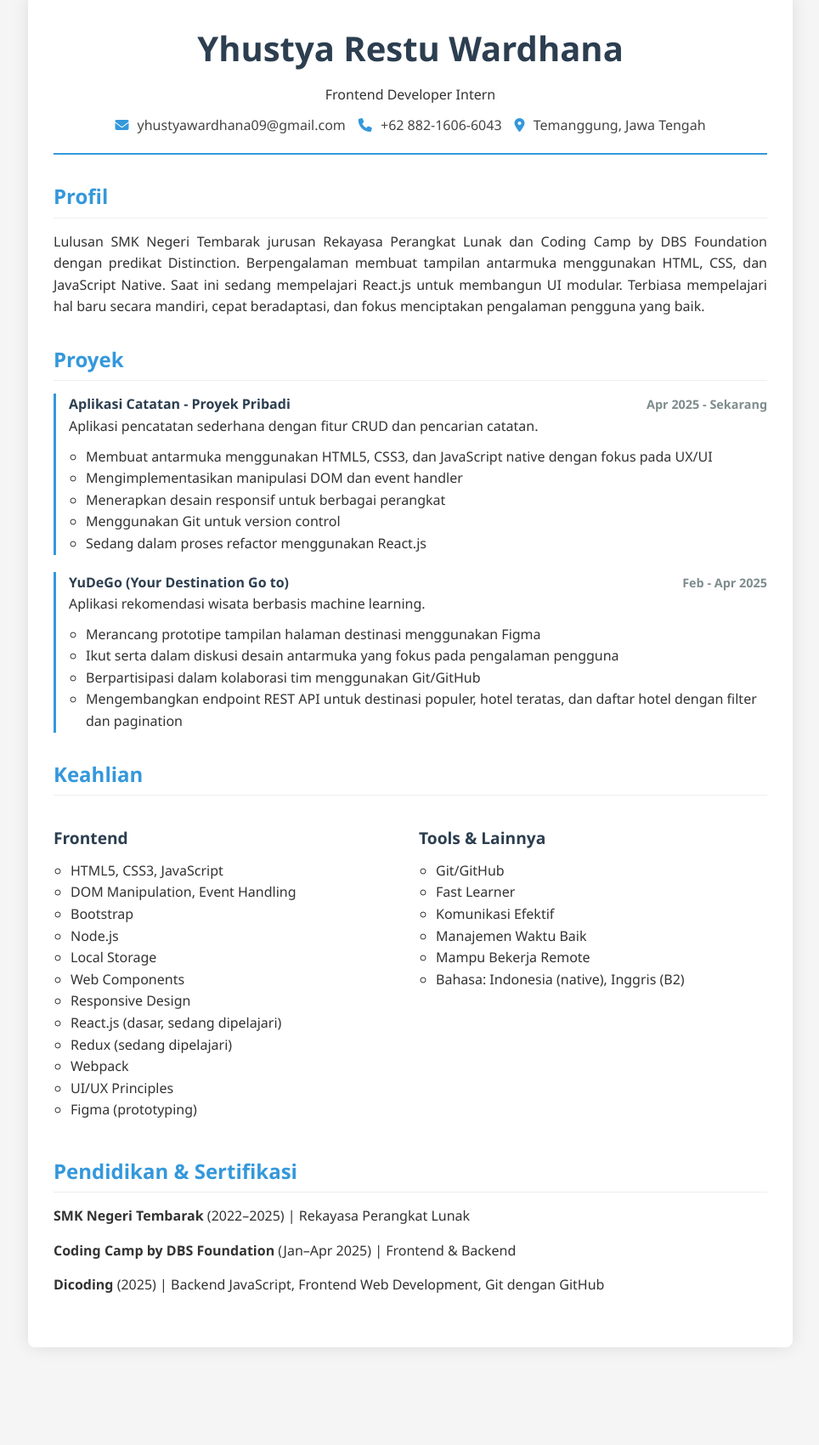
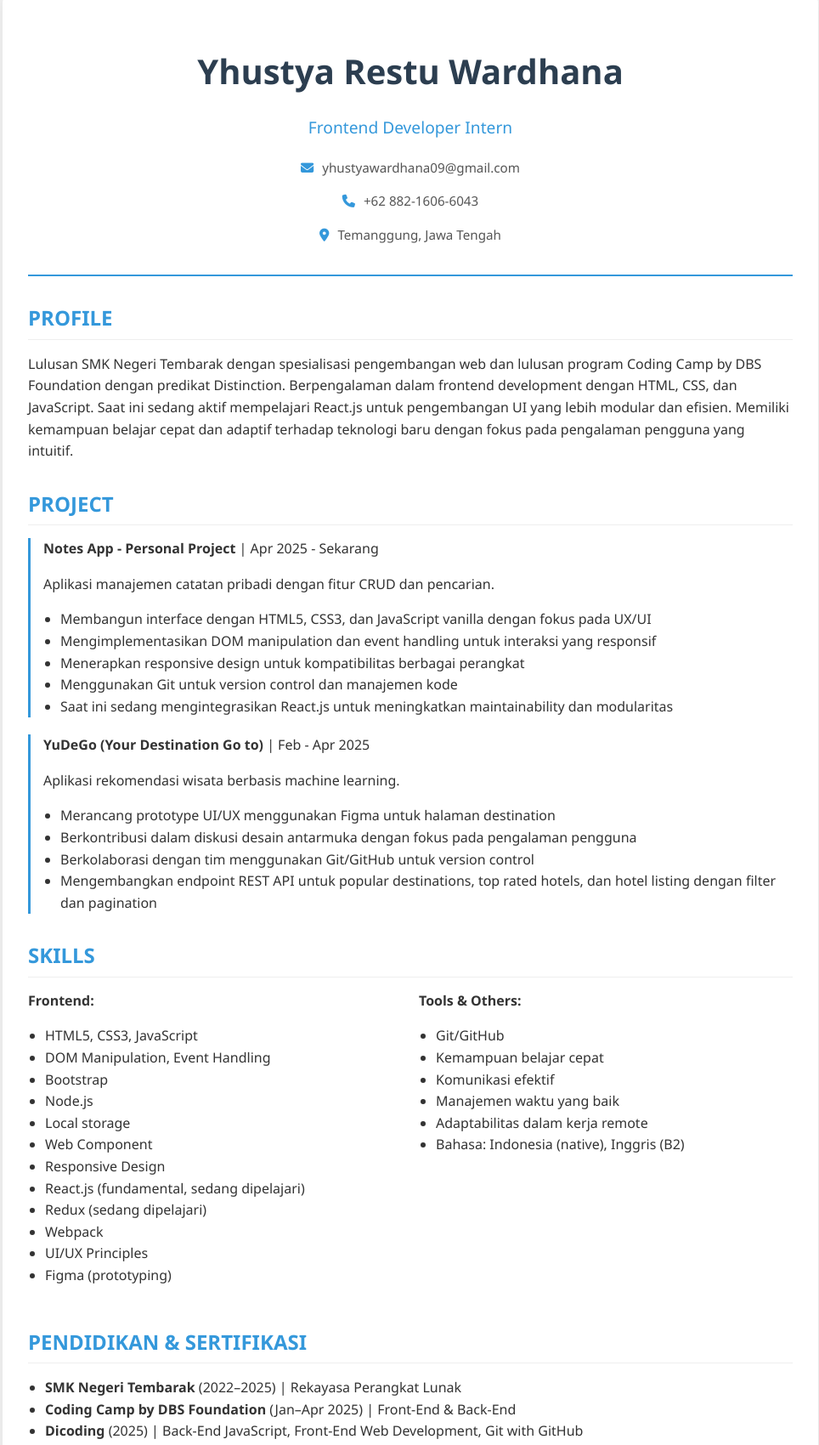
Before and after one commit to wrdhn/My-Resume, a plain HTML site: page index.html in a window 1280 px wide. Shown: the part 45-1745 px from the top of the page at 85% size, without its empty margins (157-1121 px from the left). Before the commit the page ends 1670 px from the top, so only its background shows below. Drawn offline with Linux system fonts and the light colour scheme.

Commit message:
Update index.html

```diff
--- a/index.html
+++ b/index.html
@@ -2,28 +2,24 @@
 <html lang="id">
 <head>
   <meta charset="UTF-8" />
-  <meta name="viewport" content="width=device-width, initial-scale=1.0"/>
-  <title>CV - Yhustya Restu Wardhana</title>
+  <meta name="viewport" content="width=device-width, initial-scale=1.0" />
+  <title>CV Yhustya Restu Wardhana - Frontend Developer</title>
   <link rel="stylesheet" href="https://cdnjs.cloudflare.com/ajax/libs/font-awesome/6.5.0/css/all.min.css" />
   <style>
-    * {
-      margin: 0;
-      padding: 0;
-      box-sizing: border-box;
+    body {
       font-family: 'Segoe UI', Tahoma, Geneva, Verdana, sans-serif;
-    }
-
-    body {
       background-color: #f5f5f5;
       color: #333;
       line-height: 1.6;
+      margin: 0;
+      padding: 0;
     }
 
     .container {
       max-width: 900px;
       margin: 40px auto;
       padding: 30px;
-      background-color: white;
+      background-color: #fff;
       box-shadow: 0 0 20px rgba(0, 0, 0, 0.1);
       border-radius: 8px;
     }
@@ -36,91 +32,57 @@
     }
 
     h1 {
+      font-size: 2.5rem;
       color: #2c3e50;
-      margin-bottom: 10px;
-      font-size: 2.5rem;
+      margin-bottom: 5px;
     }
 
-    h2 {
+    .subtitle {
+      font-size: 1.2rem;
       color: #3498db;
-      margin: 25px 0 15px 0;
-      font-size: 1.5rem;
-      border-bottom: 1px solid #eee;
-      padding-bottom: 5px;
     }
 
-    h3 {
-      color: #2c3e50;
-      margin: 20px 0 10px 0;
-      font-size: 1.2rem;
+    .contact-info {
+      margin-top: 10px;
+      font-size: 0.95rem;
+      color: #555;
     }
 
-    address {
-      display: flex;
-      justify-content: center;
-      flex-wrap: wrap;
-      gap: 15px;
-      margin-top: 10px;
-      font-style: normal;
-      color: #444;
-    }
-
-    address span i {
+    .contact-info i {
+      color: #3498db;
       margin-right: 6px;
-      color: #3498db;
     }
 
     section {
       margin-bottom: 30px;
     }
 
-    article.project {
-      margin-bottom: 20px;
-      padding-left: 15px;
-      border-left: 3px solid #3498db;
+    h2 {
+      font-size: 1.5rem;
+      color: #3498db;
+      border-bottom: 1px solid #eee;
+      padding-bottom: 5px;
+      margin-bottom: 15px;
     }
 
-    .project-title {
-      font-weight: bold;
-      color: #2c3e50;
-      display: flex;
-      align-items: baseline;
-      justify-content: space-between;
-    }
-
-    .project-date {
-      font-size: 0.9rem;
-      color: #7f8c8d;
+    .project {
+      margin-bottom: 20px;
+      border-left: 3px solid #3498db;
+      padding-left: 15px;
     }
 
     ul {
-      list-style-type: circle;
       padding-left: 20px;
-      margin: 10px 0;
     }
 
-    .skills-container {
+    .skills-columns {
       display: grid;
       grid-template-columns: 1fr 1fr;
       gap: 20px;
     }
 
-    .profile {
-      text-align: justify;
-      margin-bottom: 20px;
-    }
-
-    .education-item {
-      margin-bottom: 15px;
-    }
-
     @media (max-width: 768px) {
-      .container {
-        padding: 20px;
-        margin: 20px;
-      }
-
-      .skills-container {
+      .skills-columns {
         grid-template-columns: 1fr;
       }
     }
@@ -130,68 +92,66 @@
   <main class="container">
     <header>
       <h1>Yhustya Restu Wardhana</h1>
-      <p>Frontend Developer Intern</p>
-      <address>
-        <span><i class="fas fa-envelope"></i> yhustyawardhana09@gmail.com</span>
-        <span><i class="fas fa-phone"></i> +62 882-1606-6043</span>
-        <span><i class="fas fa-map-marker-alt"></i> Temanggung, Jawa Tengah</span>
-      </address>
+      <p class="subtitle">Frontend Developer Intern</p>
+      <div class="contact-info">
+        <p><i class="fas fa-envelope"></i> yhustyawardhana09@gmail.com</p>
+        <p><i class="fas fa-phone"></i> +62 882-1606-6043</p>
+        <p><i class="fas fa-map-marker-alt"></i> Temanggung, Jawa Tengah</p>
+      </div>
     </header>
 
     <section>
-      <h2>Profil</h2>
-      <p class="profile">
-        Lulusan SMK Negeri Tembarak jurusan Rekayasa Perangkat Lunak dan Coding Camp by DBS Foundation dengan predikat Distinction. Berpengalaman membuat tampilan antarmuka menggunakan HTML, CSS, dan JavaScript Native. Saat ini sedang mempelajari React.js untuk membangun UI modular. Terbiasa mempelajari hal baru secara mandiri, cepat beradaptasi, dan fokus menciptakan pengalaman pengguna yang baik.
+      <h2>PROFILE</h2>
+      <p>
+        Lulusan SMK Negeri Tembarak dengan spesialisasi pengembangan web dan lulusan program Coding
+        Camp by DBS Foundation dengan predikat Distinction. Berpengalaman dalam frontend
+        development dengan HTML, CSS, dan JavaScript. Saat ini sedang aktif mempelajari React.js untuk
+        pengembangan UI yang lebih modular dan efisien. Memiliki kemampuan belajar cepat dan adaptif
+        terhadap teknologi baru dengan fokus pada pengalaman pengguna yang intuitif.
       </p>
     </section>
 
     <section>
-      <h2>Proyek</h2>
+      <h2>PROJECT</h2>
 
-      <article class="project">
-        <div class="project-title">
-          <span>Aplikasi Catatan - Proyek Pribadi</span>
-          <span class="project-date">Apr 2025 - Sekarang</span>
-        </div>
-        <p>Aplikasi pencatatan sederhana dengan fitur CRUD dan pencarian catatan.</p>
+      <div class="project">
+        <strong>Notes App - Personal Project</strong> | Apr 2025 - Sekarang
+        <p>Aplikasi manajemen catatan pribadi dengan fitur CRUD dan pencarian.</p>
         <ul>
-          <li>Membuat antarmuka menggunakan HTML5, CSS3, dan JavaScript native dengan fokus pada UX/UI</li>
-          <li>Mengimplementasikan manipulasi DOM dan event handler</li>
-          <li>Menerapkan desain responsif untuk berbagai perangkat</li>
-          <li>Menggunakan Git untuk version control</li>
-          <li>Sedang dalam proses refactor menggunakan React.js</li>
+          <li>Membangun interface dengan HTML5, CSS3, dan JavaScript vanilla dengan fokus pada UX/UI</li>
+          <li>Mengimplementasikan DOM manipulation dan event handling untuk interaksi yang responsif</li>
+          <li>Menerapkan responsive design untuk kompatibilitas berbagai perangkat</li>
+          <li>Menggunakan Git untuk version control dan manajemen kode</li>
+          <li>Saat ini sedang mengintegrasikan React.js untuk meningkatkan maintainability dan modularitas</li>
         </ul>
-      </article>
+      </div>
 
-      <article class="project">
-        <div class="project-title">
-          <span>YuDeGo (Your Destination Go to)</span>
-          <span class="project-date">Feb - Apr 2025</span>
-        </div>
+      <div class="project">
+        <strong>YuDeGo (Your Destination Go to)</strong> | Feb - Apr 2025
         <p>Aplikasi rekomendasi wisata berbasis machine learning.</p>
         <ul>
-          <li>Merancang prototipe tampilan halaman destinasi menggunakan Figma</li>
-          <li>Ikut serta dalam diskusi desain antarmuka yang fokus pada pengalaman pengguna</li>
-          <li>Berpartisipasi dalam kolaborasi tim menggunakan Git/GitHub</li>
-          <li>Mengembangkan endpoint REST API untuk destinasi populer, hotel teratas, dan daftar hotel dengan filter dan pagination</li>
+          <li>Merancang prototype UI/UX menggunakan Figma untuk halaman destination</li>
+          <li>Berkontribusi dalam diskusi desain antarmuka dengan fokus pada pengalaman pengguna</li>
+          <li>Berkolaborasi dengan tim menggunakan Git/GitHub untuk version control</li>
+          <li>Mengembangkan endpoint REST API untuk popular destinations, top rated hotels, dan hotel listing dengan filter dan pagination</li>
         </ul>
-      </article>
+      </div>
     </section>
 
     <section>
-      <h2>Keahlian</h2>
-      <div class="skills-container">
+      <h2>SKILLS</h2>
+      <div class="skills-columns">
         <div>
-          <h3>Frontend</h3>
+          <strong>Frontend:</strong>
           <ul>
             <li>HTML5, CSS3, JavaScript</li>
             <li>DOM Manipulation, Event Handling</li>
             <li>Bootstrap</li>
             <li>Node.js</li>
-            <li>Local Storage</li>
-            <li>Web Components</li>
+            <li>Local storage</li>
+            <li>Web Component</li>
             <li>Responsive Design</li>
-            <li>React.js (dasar, sedang dipelajari)</li>
+            <li>React.js (fundamental, sedang dipelajari)</li>
             <li>Redux (sedang dipelajari)</li>
             <li>Webpack</li>
             <li>UI/UX Principles</li>
@@ -199,13 +159,13 @@
           </ul>
         </div>
         <div>
-          <h3>Tools & Lainnya</h3>
+          <strong>Tools & Others:</strong>
           <ul>
             <li>Git/GitHub</li>
-            <li>Fast Learner</li>
-            <li>Komunikasi Efektif</li>
-            <li>Manajemen Waktu Baik</li>
-            <li>Mampu Bekerja Remote</li>
+            <li>Kemampuan belajar cepat</li>
+            <li>Komunikasi efektif</li>
+            <li>Manajemen waktu yang baik</li>
+            <li>Adaptabilitas dalam kerja remote</li>
             <li>Bahasa: Indonesia (native), Inggris (B2)</li>
           </ul>
         </div>
@@ -213,16 +173,12 @@
     </section>
 
     <section>
-      <h2>Pendidikan & Sertifikasi</h2>
-      <div class="education-item">
-        <p><strong>SMK Negeri Tembarak</strong> (2022–2025) | Rekayasa Perangkat Lunak</p>
-      </div>
-      <div class="education-item">
-        <p><strong>Coding Camp by DBS Foundation</strong> (Jan–Apr 2025) | Frontend & Backend</p>
-      </div>
-      <div class="education-item">
-        <p><strong>Dicoding</strong> (2025) | Backend JavaScript, Frontend Web Development, Git dengan GitHub</p>
-      </div>
+      <h2>PENDIDIKAN & SERTIFIKASI</h2>
+      <ul>
+        <li><strong>SMK Negeri Tembarak</strong> (2022–2025) | Rekayasa Perangkat Lunak</li>
+        <li><strong>Coding Camp by DBS Foundation</strong> (Jan–Apr 2025) | Front-End & Back-End</li>
+        <li><strong>Dicoding</strong> (2025) | Back-End JavaScript, Front-End Web Development, Git with GitHub</li>
+      </ul>
     </section>
   </main>
 </body>
```
